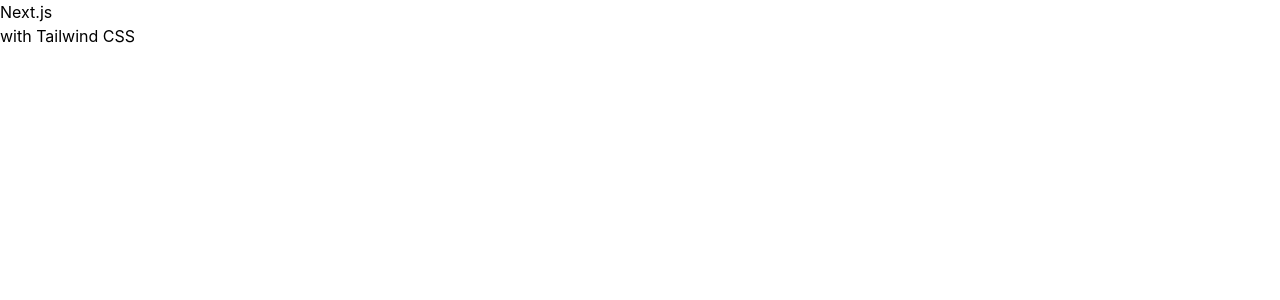
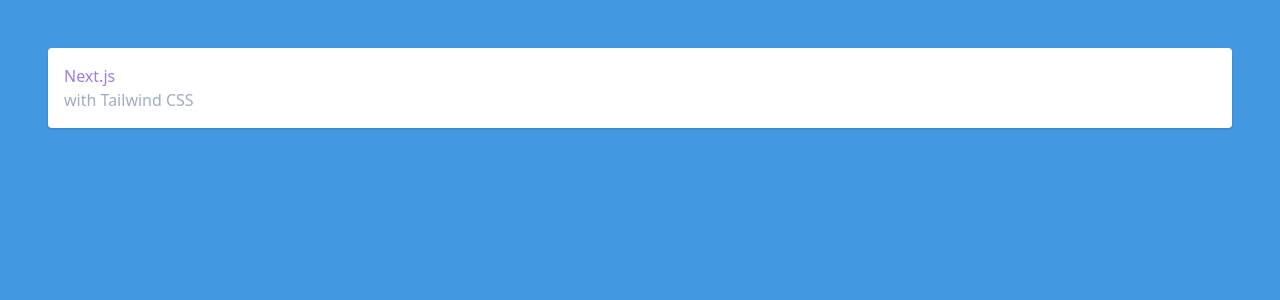
Before and after one commit to yefrioscar/laure-shop, a Next.js app: page / in a window 1280 px wide. Shown: the top 300 px of the page. Built offline with nearby package versions, Linux system fonts and the light colour scheme.

Commit message:
fix tailwind issue

```diff
--- a/pages/index.js
+++ b/pages/index.js
@@ -1,5 +1,4 @@
 import Head from 'next/head'
-import styles from '../styles/Home.module.css'
 
 export default function Home() {
   return (
--- a/styles/Home.module.css
+++ b/styles/Home.module.css
@@ -1,7 +1,7 @@
-@tailwind base;
+/* @tailwind base;
 @tailwind components;
 @tailwind utilities;
 
-/* body {
+body {
   @apply bg-blue-500 p-12;
 } */
--- a/styles/globals.css
+++ b/styles/globals.css
@@ -1,4 +1,4 @@
-html,
+/* html,
 body {
   padding: 0;
   margin: 0;
@@ -13,4 +13,13 @@ a {
 
 * {
   box-sizing: border-box;
+} */
+
+
+@tailwind base;
+@tailwind components;
+@tailwind utilities;
+
+body {
+  @apply bg-blue-500 p-12;
 }
```
